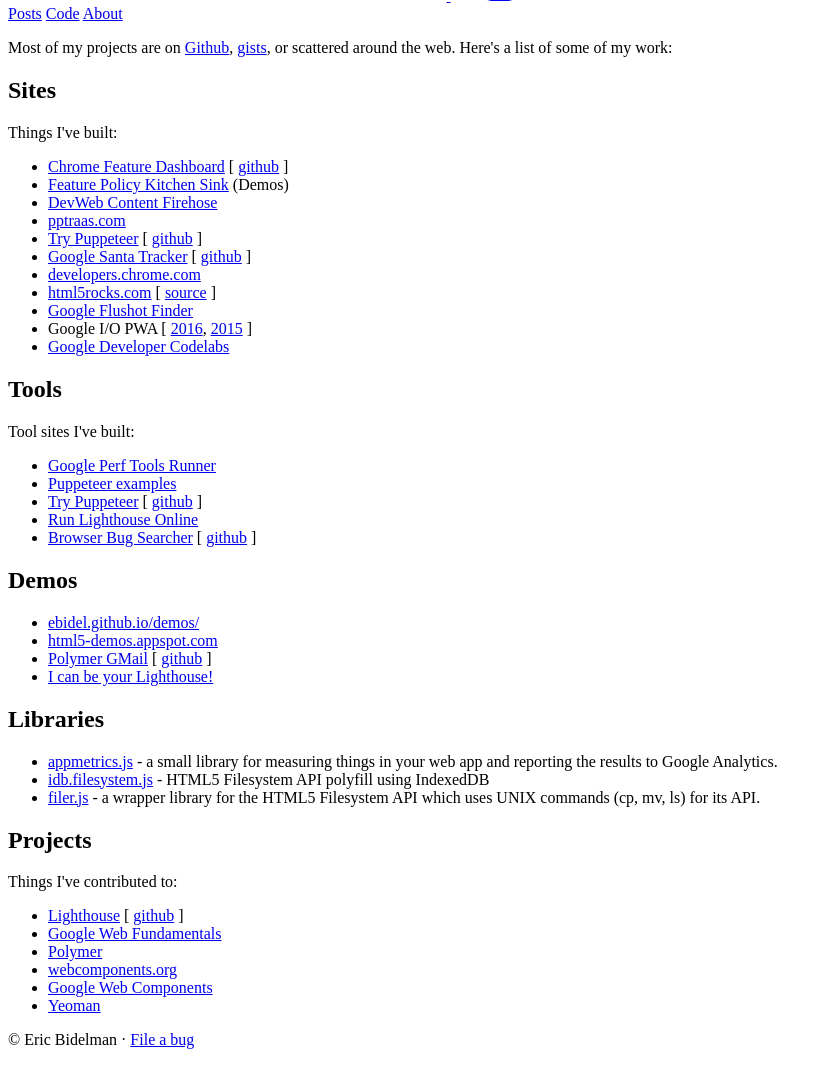
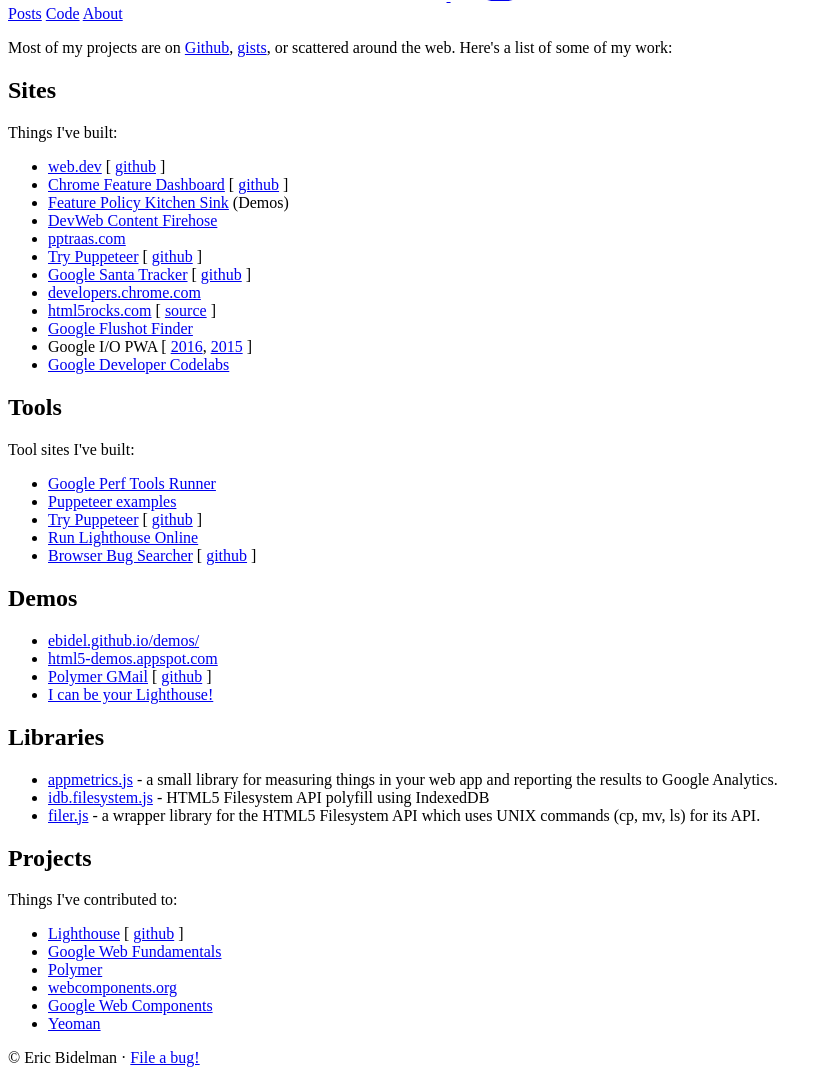
Before and after one commit to ebidel/blog, a Python web app: template templates/pages/code.html in a window 1280 px wide. Shown: the part 1780-2855 px from the top of the page, without its empty margins (0-832 px from the left). Before the commit the page ends 2829 px from the top, so only its background shows below. Run offline with Jinja, Linux system fonts and the light colour scheme; the template is opened without the code that fills it, so the values that code supplies are empty; some libraries are stand-ins or nearby versions.

Commit message:
Add web.dev

```diff
--- a/templates/footer.html
+++ b/templates/footer.html
@@ -4,6 +4,6 @@
   </div>
   <div class="content-width">
     <span>&copy; Eric Bidelman</span> &middot;
-    <a href="https://github.com/ebidel/blog/issues/new">File a bug</a>
+    <a href="https://github.com/ebidel/blog/issues/new">File a bug!</a>
   </div>
 </footer>
--- a/templates/pages/code.html
+++ b/templates/pages/code.html
@@ -16,6 +16,7 @@
 <h1>Sites</h1>
 <p>Things I've built:</p>
 <ul>
+  <li><a href="https://web.dev" target="_blank" rel="noopener">web.dev</a> [ <a href="https://github.com/GoogleChrome/web.dev" target="_blank" rel="noopener">github</a> ]</li>
   <li><a href="https://www.chromestatus.com/features" target="_blank" rel="noopener">Chrome Feature Dashboard</a> [ <a href="https://github.com/GoogleChrome/chromium-dashboard" target="_blank" rel="noopener">github</a> ]</li>
   <li><a href="https://feature-policy-demos.appspot.com/" target="_blank" rel="noopener">Feature Policy Kitchen Sink</a> (Demos)</li>
   <li><a href="https://devwebfeed.appspot.com/" target="_blank" rel="noopener">DevWeb Content Firehose</a></li>
```
